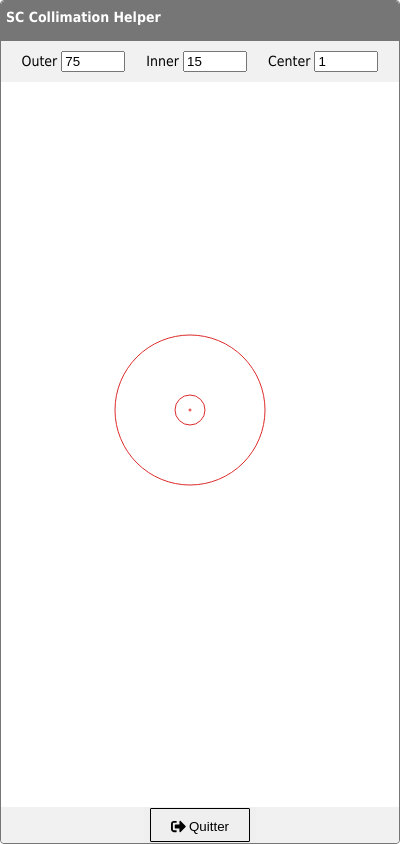
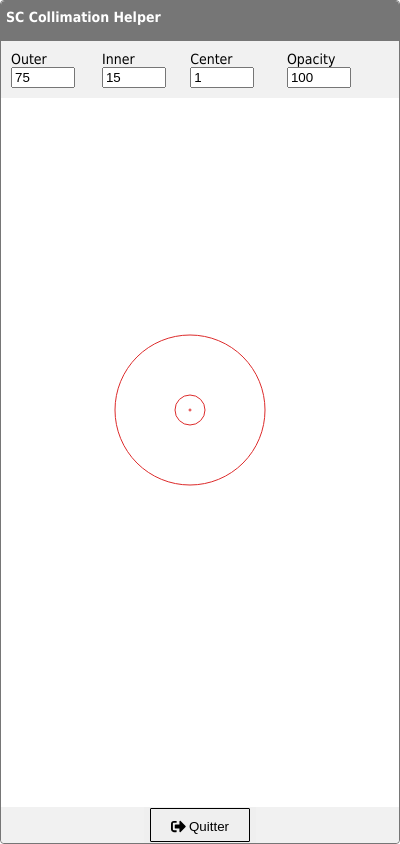
Before and after one commit to mrelier/SC-Collimation-Helper, an Electron app: page index.html in a window 400 px wide. Drawn offline with Linux system fonts and the light colour scheme.

Commit message:
gestion opacité

```diff
--- a/business.js
+++ b/business.js
@@ -1,6 +1,12 @@
 var r1 = 75;
 var r2 = 15;
 var r3 = 1;
+var o = 100;
+
+function changeOpacity(valeur) {
+    o = valeur;
+    dessineCercles();
+}
 
 function changeCircle(cercle, valeur) {
     switch (cercle) {
@@ -22,6 +28,7 @@ function load() {
     document.getElementById("circle1").value = r1;
     document.getElementById("circle2").value = r2;
     document.getElementById("circle3").value = r3;
+    document.getElementById("opacity").value = o;
     dessineCercles();
 }
 
@@ -37,6 +44,7 @@ function dessineCercles() {
 
 function dessineCercle(r, ctx) {
     ctx.beginPath();
+    ctx.globalAlpha = o / 100;
     ctx.arc(150, 150, r, 0, 2 * Math.PI);
     ctx.strokeStyle = "#DC2A2A";
     ctx.stroke();
--- a/index.html
+++ b/index.html
@@ -28,6 +28,11 @@
         <label for="circle3">Center</label>
         <input type="number" class="inputNumber" id="circle3" name="circle3" min="0" max="150"
           onchange="changeCircle(3, this.value)" />
+      </div>
+      <div>
+        <label for="circle3">Opacity</label>
+        <input type="number" class="inputNumber" id="opacity" name="opacity" min="0" max="100"
+          onchange="changeOpacity(this.value)" />
       </div>
     </div>
   </div>
--- a/package.json
+++ b/package.json
@@ -18,6 +18,6 @@
   "author": "GitHub",
   "license": "CC0-1.0",
   "devDependencies": {
-    "electron": "^9.1.2"
+    "electron": "^9.3.5"
   }
 }
```
Also changed, not shown: 2 other files.
